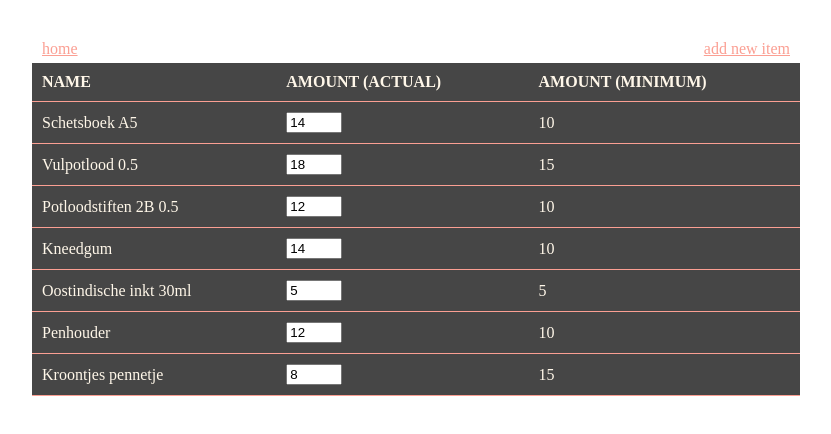
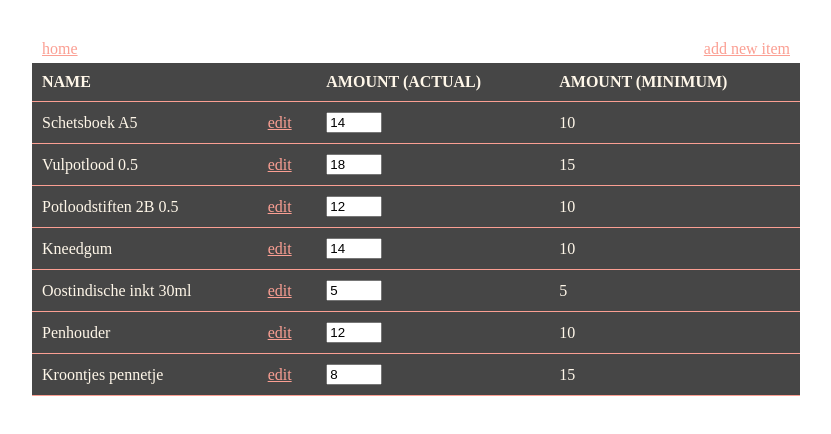
Before and after one commit to esthonisie/inventory-management-vue3, a Vue app: page / in a window 1280 px wide. Shown: the top 434 px of the page, without its empty margins (224-1055 px from the left). Built offline with nearby package versions, Linux system fonts and the light colour scheme; the HTML template or start-up script is replaced by a standard one.

Commit message:
Create edit inventory-data feature

```diff
--- a/src/App.vue
+++ b/src/App.vue
@@ -1,4 +1,5 @@
 <script setup>
+import { RouterLink } from 'vue-router'
 import { RouterView } from 'vue-router'
 </script>
 
--- a/src/domains/inventory/components/InventoryForm.vue
+++ b/src/domains/inventory/components/InventoryForm.vue
@@ -1,6 +1,6 @@
 <script setup>
 const inventoryData = defineModel('data');
-import { RouterView } from 'vue-router'
+import { RouterLink } from 'vue-router'
 </script>
 
 <template>
--- a/src/domains/inventory/components/InventoryTable.vue
+++ b/src/domains/inventory/components/InventoryTable.vue
@@ -9,6 +9,7 @@ const showInventoryData = defineModel();
     <thead>
       <tr>
         <th>Name</th>
+        <th></th>
         <th>Amount (actual)</th>
         <th>Amount (minimum)</th>
       </tr>
@@ -16,6 +17,11 @@ const showInventoryData = defineModel();
     <tbody>
       <tr v-for="data in showInventoryData">
         <td>{{ data.name }}</td>
+        <td>
+          <RouterLink :to="`/edit/${data.id}`">
+            edit
+          </RouterLink>
+        </td>
         <td>
           <form>
             <input type="number" v-model="data.actualAmount" min="0" max="50">
@@ -47,4 +53,8 @@ const showInventoryData = defineModel();
     text-transform: uppercase;
     text-align: left;
   }
+
+  a {
+    color: #fb9f93;
+  }
 </style>
--- a/src/domains/inventory/store.js
+++ b/src/domains/inventory/store.js
@@ -13,6 +13,15 @@ const inventory = ref([
 
 // getters
 export const getInventoryData = computed(() => inventory.value);
+export const getInventoryDataById = (id) => computed(
+  () => inventory.value.find(data => data.id === id)
+);
+export const getIndexOfInventoryData = (id) => computed(
+  () => inventory.value.findIndex((data) => data.id === id)
+);
 
 // actions
 export const addInventoryData = (data) => inventory.value.push(data);
+export const updateInventoryData = (index, inventoryDataUpdated) =>
+  inventory.value[index] = inventoryDataUpdated
+;
--- /dev/null
+++ b/src/domains/inventory/views/EditView.vue
@@ -0,0 +1,30 @@
+<script setup>
+import { useRoute } from 'vue-router'
+import { useRouter } from 'vue-router'
+import { getInventoryDataById } from '../store'
+import { getIndexOfInventoryData } from '../store'
+import { updateInventoryData } from '../store'
+import InventoryForm from '../components/InventoryForm.vue'
+
+const route = useRoute();
+const router = useRouter();
+
+const id = parseInt(route.params.id);
+
+const getInventoryData = getInventoryDataById(id);
+
+const inventoryData = Object.assign({}, getInventoryData.value);
+
+const submitForm = () => {
+  const index = getIndexOfInventoryData(id);
+  updateInventoryData(index.value, inventoryData);
+  router.push({ name: 'home' });
+};
+</script>
+
+<template>
+  <InventoryForm
+    v-model:data="inventoryData"
+    @submit="submitForm()"
+  />
+</template>
--- a/src/router/index.js
+++ b/src/router/index.js
@@ -12,6 +12,11 @@ const routes = [
     name: 'create',
     component: () => import('@/domains/inventory/views/CreateView.vue')
   },
+  {
+    path: '/edit/:id',
+    name: 'edit',
+    component: () => import('@/domains/inventory/views/EditView.vue')
+  },
 ];
 
 const router = createRouter({
```
